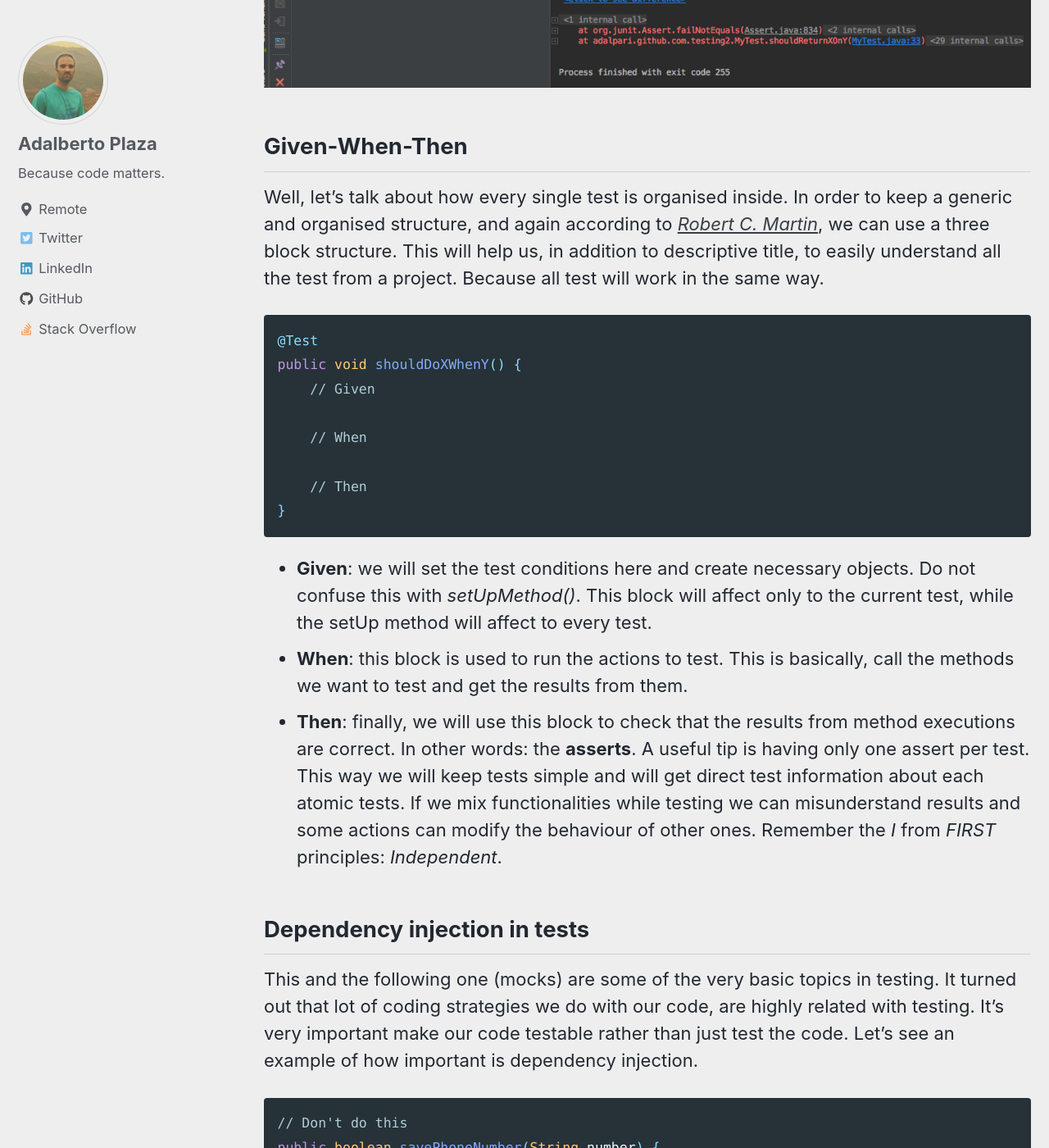
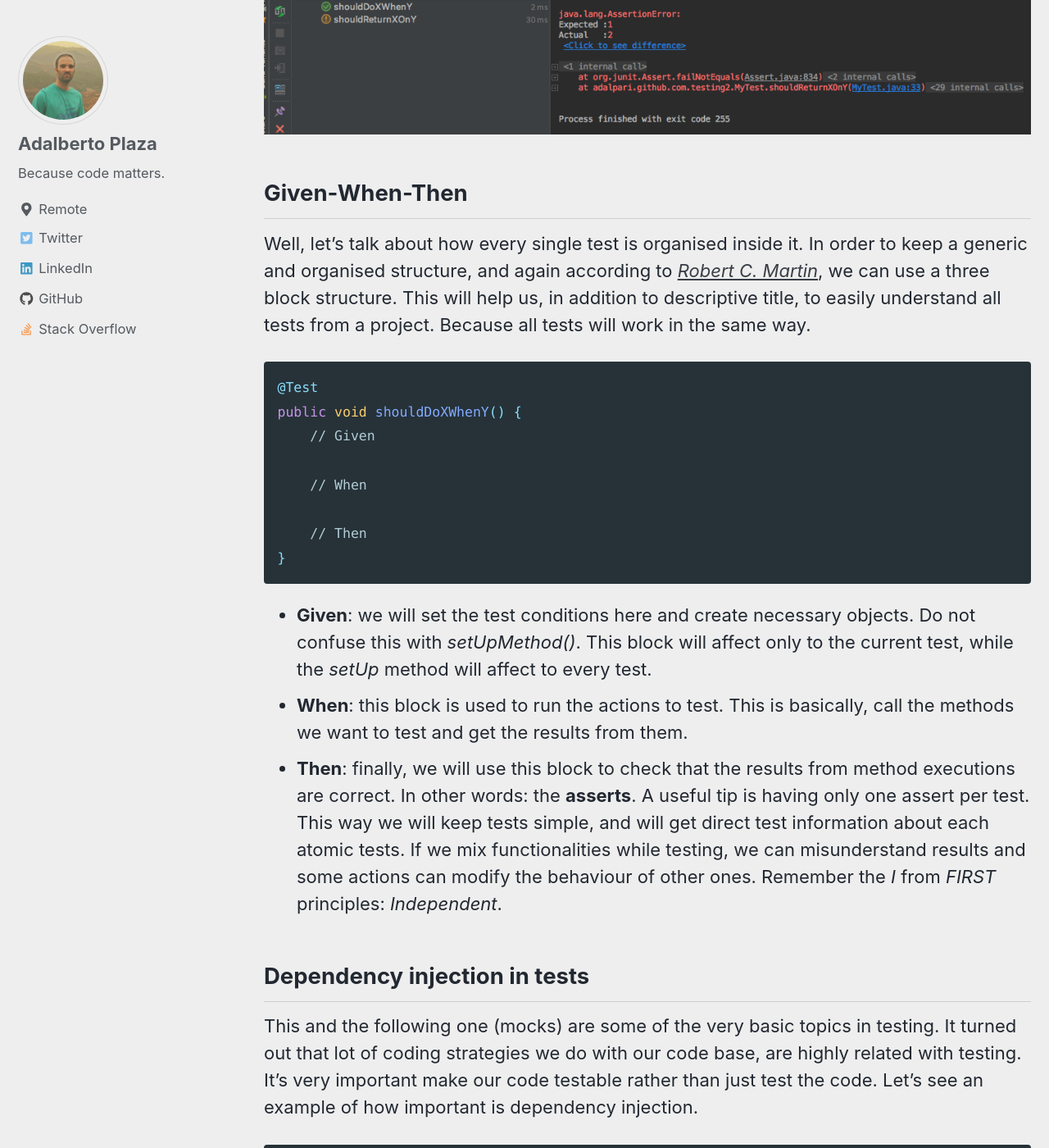
Before and after one commit to adalpari/adalpari.github.io, a Jekyll site: the page built from _posts/2018-10-18-android-testing-how-to-test.md, in a window 1280 px wide and 1400 px high, scrolled down 2572 px. Shown: the whole window at 82% size. Built offline with Jekyll 4.4.1, drawn with Linux system fonts in a browser that asks for light colours; nearby versions of some CDN libraries; a script bundle is joined from its source files by our own code; comment, search, counter and statistics services are not loaded; some of the changed text lies outside the part shown.

Commit message:
typo fix

````diff
--- a/_posts/2018-10-18-android-testing-how-to-test.md
+++ b/_posts/2018-10-18-android-testing-how-to-test.md
@@ -40,20 +40,24 @@ public class MyTest {
 ```
 
 - _@Before setUp()_: this method is automatically __run before every test__. So, you can add here every common initialisation code you need: initialise variables, create objects and so on.
-- _@After tearDown()_: this the opposite to the previous one. It's automatically __run after every test__. So, you can add here every common code related to finish test cycle: reset states, remove items and so on.
-- _@Test testName_: this is the test itself. You can create as much test as you need. So, try to create one test per each atomic tasks. This way we will keep all tests as simple as possible. Try yo use a name which says what the test does or what it tests. Don't be shy about long names, it's a good way to quickly understand the test. There are multiple test names conventions. Personally I use something similar to `should[do/return/throw]Whatever[When/On]SomethingHappens()`. _E.g. `shouldReturnTrueWhenIntroduceRightUserLogin();`. We will see how a test is structured on the next point.
+- _@After tearDown()_: this is the opposite to the previous one. It's automatically __run after every test__. So, you can add here every common code related to finish test cycle: reset states, remove items and so on.
+- _@Test testName_: this is the test itself. You can create as much tests as you need. So, try to create one test per each atomic tasks. This way we will keep all tests as simple as possible. Try yo use a name which says what the test does or what it tests. Don't be shy about long names, it's a good way to quickly understand the test. There are multiple test names conventions. Personally I use something similar to:
+
+`should[do/return/throw]Whatever[When/On]SomethingHappens()`.
+
+_E.g. `shouldReturnTrueWhenIntroduceRightUserLogin();`. We will see how a test is structured on the next point.
 
 If I run the tests, this is the output I should get if everything is OK. All green.
 
 ![tests outout green](/assets/images/example-test-passing.png)
 
-However, if some test fails, I will see the red state of the failing test, what's happening (_It expected to get 1, but it got 2_) and the stack-trace is there was any crash. _(Notice that here the error is simulated, so don't pay attention to the actual reason)_
+However, if some test fails, I will see the red state of the failing test, what's happening (_It expected to get 1, but it got 2_) and the stack-trace if there was any crash. _(Notice that here the error is simulated, so don't pay attention to the actual reason)_
 
 ![tests output red](/assets/images/example-test-failing.png)
 
 ## Given-When-Then
 
-Well, let's talk about how every single test is organised inside. In order to keep a generic and organised structure, and again according to [_Robert C. Martin_](../Clean-Code/), we can use a three block structure. This will help us, in addition to descriptive title, to easily understand all the test from a project. Because all test will work in the same way.
+Well, let's talk about how every single test is organised inside it. In order to keep a generic and organised structure, and again according to [_Robert C. Martin_](../Clean-Code/), we can use a three block structure. This will help us, in addition to descriptive title, to easily understand all tests from a project. Because all tests will work in the same way.
 
 ```java
 @Test
@@ -66,13 +70,13 @@ public void shouldDoXWhenY() {
 }
 ```
 
-- __Given__: we will set the test conditions here and create necessary objects. Do not confuse this with _setUpMethod()_. This block will affect only to the current test, while the setUp method will affect to every test.
+- __Given__: we will set the test conditions here and create necessary objects. Do not confuse this with _setUpMethod()_. This block will affect only to the current test, while the _setUp_ method will affect to every test.
 - __When__: this block is used to run the actions to test. This is basically, call the methods we want to test and get the results from them.
-- __Then__: finally, we will use this block to check that the results from method executions are correct. In other words: the __asserts__. A useful tip is having only one assert per test. This way we will keep tests simple and will get direct test information about each atomic tests. If we mix functionalities while testing we can misunderstand results and some actions can modify the behaviour of other ones. Remember the _I_ from _FIRST_ principles: _Independent_.
+- __Then__: finally, we will use this block to check that the results from method executions are correct. In other words: the __asserts__. A useful tip is having only one assert per test. This way we will keep tests simple, and will get direct test information about each atomic tests. If we mix functionalities while testing, we can misunderstand results and some actions can modify the behaviour of other ones. Remember the _I_ from _FIRST_ principles: _Independent_.
 
 ## Dependency injection in tests
 
-This and the following one (mocks) are some of the very basic topics in testing. It turned out that lot of coding strategies we do with our code, are highly related with testing. It's very important make our code testable rather than just test the code. Let's see an example of how important is dependency injection.
+This and the following one (mocks) are some of the very basic topics in testing. It turned out that lot of coding strategies we do with our code base, are highly related with testing. It's very important make our code testable rather than just test the code. Let's see an example of how important is dependency injection.
 
 ```java
 // Don't do this
@@ -126,8 +130,7 @@ Now that we have our code organised pretty much, let's answer how to "control" t
 
 In order to get rid and control the external injection of the _PhoneNumberDao_, we are going to create a _fake_ object. Or, in other words, create a _mock_ or _test double_.
 
-It's really easy. We can create a new object extending from _PhoneNumberDao_, mocking all it's content. Or we can use [Mockito](https://site.mockito.org) to do it.
-[Mockito](https://site.mockito.org) is a testing framework to create _fake_ or mocked object and interact with them.
+It's really easy. We can create a new object extending from _PhoneNumberDao_, mocking all it's content. Or we can use [Mockito](https://site.mockito.org) to do it. Mockito is a testing framework to create _fake_ or mocked object and interact with them.
 
 The definition for a basic mocked object, is a copy of the real object but not doing any operation; an empty object. In the case of the _MockedDao_ it won't save anything if we use `create(..)` method, and we won't know the returned result until we set it manually. So, if we use the mocked object in the test, calling `savePhoneNumber(number, phoneNumberDaoMocked)`, we have to set also the behaviour of the mocked object.
 
````
Also changed, not shown: other parts of _posts/2018-10-18-android-testing-how-to-test.md (+1 -1 lines), _posts/2018-10-16-android-testing-introduction.md (+1 -1 lines).
